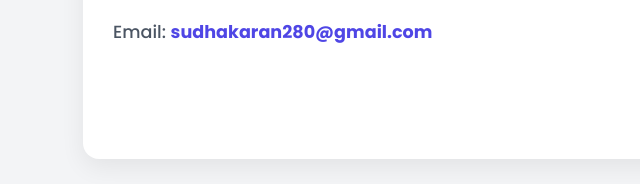
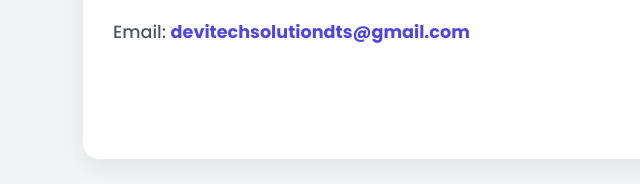
Before and after one commit to Sudhakaran-Devi/Devi-tech-soluation, a plain HTML site: page index.html in a window 1280 px wide. Shown: the part 1312-1496 px from the top of the page, 107-747 px from the left. Drawn offline with Linux system fonts and the light colour scheme.

Commit message:
Update index.html

```diff
--- a/index.html
+++ b/index.html
@@ -234,7 +234,7 @@
 
     <section id="contact" class="contact">
       <h2>Contact</h2>
-      <p>Email: <a href="mailto:sudhakaran280@gmail.com">sudhakaran280@gmail.com</a></p>
+      <p>Email: <a href="mailto:devitechsolutiondts@gmail.com">devitechsolutiondts@gmail.com</a></p>
     </section>
   </main>
 
```
